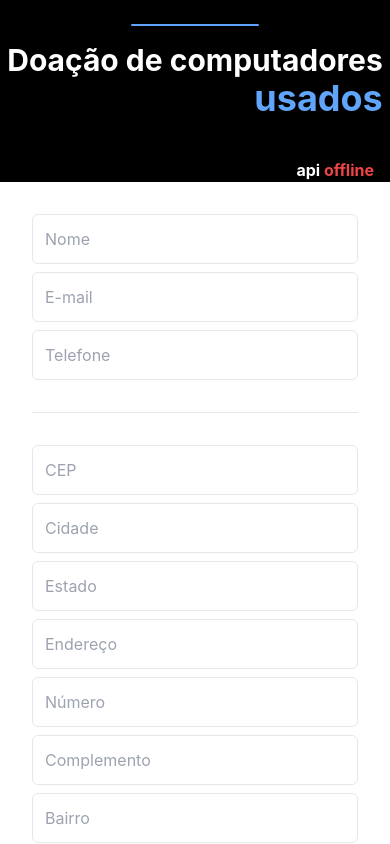
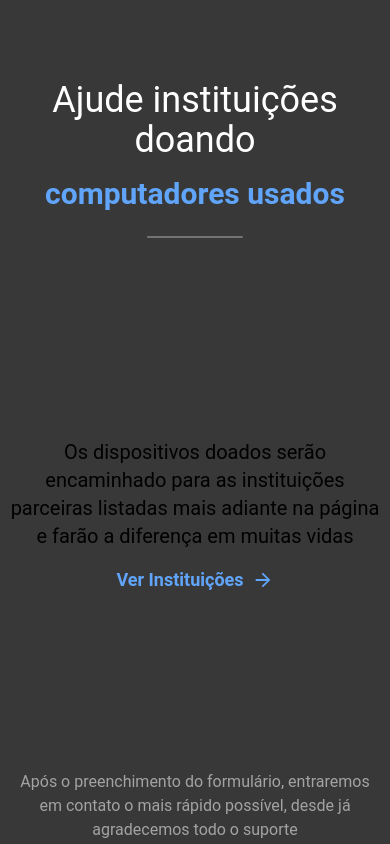
Before and after one commit to abreuthrj/appmasters-doar-computadores, a Next.js app: page / in a window 390 px wide. Shown: the top 844 px of the page. Built offline with nearby package versions, Linux system fonts and the light colour scheme; no server answers.

Commit message:
new: figma layout implemented, institutions page generated, responsive layout done

```diff
--- a/package.json
+++ b/package.json
@@ -15,6 +15,7 @@
     "next": "12.2.3",
     "react": "18.2.0",
     "react-dom": "18.2.0",
+    "react-icons": "^4.4.0",
     "react-input-mask": "^2.0.4",
     "react-redux": "^8.0.2",
     "redux": "^4.2.0"
--- a/src/components/Form/DeviceSection/index.tsx
+++ b/src/components/Form/DeviceSection/index.tsx
@@ -73,7 +73,7 @@ export default function DeviceSection() {
             onChange={(evt) =>
               handleChangeDeviceType(i, "type", evt.target.value)
             }
-            className="p-3 bg-transparent border rounded-md outline-none text-gray-800"
+            className="p-3 bg-transparent border rounded-md outline-none text-gray-800 w-full"
           >
             <option value="notebook">Notebook</option>
             <option value="desktop">Desktop</option>
@@ -83,7 +83,7 @@ export default function DeviceSection() {
             <option value="scanner">Scanner</option>
           </select>
 
-          <div className="flex flex-col gap-2">
+          <div className="flex flex-col gap-2 ">
             <label>
               <input
                 type="radio"
--- a/src/components/Form/index.tsx
+++ b/src/components/Form/index.tsx
@@ -201,7 +201,10 @@ export default function Form(props: FormProps) {
   };
 
   return (
-    <form onSubmit={handleFormSubmit} className="bg-white p-8 md:rounded-md">
+    <form
+      onSubmit={handleFormSubmit}
+      className="bg-white xl:px-16 py-16 px-4 md:rounded-md lg:max-h-[680px] max-h-max lg:overflow-y-auto overflow-y-hidden"
+    >
       <div
         className={classNames({
           "flex flex-col gap-2": true,
--- a/src/pages/index.tsx
+++ b/src/pages/index.tsx
@@ -1,11 +1,13 @@
 import classNames from "classnames";
 import Head from "next/head";
-import { useEffect, useState } from "react";
+import React, { useEffect, useState } from "react";
 import { Form, Snackbar } from "../components";
 import FormProvider from "../components/Form/utils/FormProvider";
 import Image from "next/image";
 import { apiFetchStatus } from "../store/api";
 import { useStoreSelector } from "../store/store";
+import Link from "next/link";
+import { MdArrowForward } from "react-icons/md";
 
 export default function Home() {
   const [alive, setAlive] = useState(false);
@@ -28,47 +30,68 @@ export default function Home() {
   }, []);
 
   return (
-    <div className="flex flex-col h-full">
+    <React.Fragment>
+      <div className="flex lg:flex-nowrap flex-wrap h-full lg:px-12 px-2 gap-32 items-stretch py-20 lg:py-0 2xl:px-40">
         <Head>
           <title>Doação de Computadores</title>
           <meta name="description" content="Doação de computadores usados" />
           <link rel="icon" href="/favicon.ico" />
         </Head>
 
-      <header className="flex flex-wrap justify-center">
-        {/* <div className="w-full bg-white flex items-center justify-center mb-14 pt-1">
-          <Image src={require("../assets/logo.png")} width={48} height={48} />
-        </div> */}
+        <header className="flex flex-col my-auto lg:w-5/12 w-full gap-44">
+          <div className="flex flex-col lg:items-end items-center text-center lg:text-left w-full">
+            <h1 className="text-4xl lg:text-5xl text-white">
+              Ajude instituições doando
+            </h1>
 
-        <div className="my-6 flex flex-col items-center">
-          <span className="block border-b-2 border-blue-400 mb-4 w-32 rounded-full"></span>
+            <h1 className="text-3xl lg:text-4xl font-bold text-blue-400 lg:text-right w-full mt-4">
+              computadores usados
+            </h1>
 
-          <h1 className="text-3xl font-bold text-white">
-            Doação de computadores
-          </h1>
-          <h1 className="text-4xl font-bold text-blue-400 text-right w-full">
-            usados
-          </h1>
+            <span className="block border-b-2 border-neutral-500 my-6 w-24 rounded-full"></span>
           </div>
+
+          <div>
+            <p className="text-xl text-center xl:text-left">
+              Os dispositivos doados serão encaminhado para as instituições
+              parceiras listadas mais adiante na página e farão a diferença em
+              muitas vidas
+            </p>
+
+            <Link href={"/instituicoes"}>
+              <div className="xl:float-right justify-center xl:justify-start text-blue-400 flex items-center gap-2 mt-4 cursor-pointer">
+                <span className="font-bold text-lg">Ver Instituições</span>
+                <MdArrowForward size={22} />
+              </div>
+            </Link>
+          </div>
+
+          <p className="text-neutral-400 xl:text-left text-center">
+            Após o preenchimento do formulário, entraremos em contato o mais
+            rápido possível, desde já agradecemos todo o suporte
+          </p>
         </header>
 
-      <main className="flex flex-grow justify-center md:py-10">
-        <div className="xl:w-[800px] md:w-8/12 w-12/12 mx-auto">
-          <p className="mt-4 font-bold text-right text-white px-4 md:px-0">
-            api{" "}
+        <main className="flex lg:w-7/12 w-full lg:items-center">
+          <div className="lg:mx-auto w-full lg:w-auto">
+            <div className="flex justify-end mb-2">
+              <div className="flex items-center gap-2 font-bold text-neutral-500 border border-neutral-500 rounded-md px-4 py-1 text-xs">
+                API{" "}
                 <span
                   className={classNames({
-                "text-green-400": alive,
-                "text-red-500": !alive,
+                    "inline-flex w-4 h-4 rounded-full": true,
+                    "bg-green-400": alive,
+                    "bg-red-500": !alive,
                   })}
-            >
-              {alive ? "online" : "offline"}
-            </span>
-          </p>
+                ></span>
+              </div>
+            </div>
 
             <FormProvider>
               <Form />
             </FormProvider>
+          </div>
+        </main>
       </div>
 
       <Snackbar
@@ -77,7 +100,6 @@ export default function Home() {
         duration={snackbar.duration}
         type={snackbar.type}
       />
-      </main>
-    </div>
+    </React.Fragment>
   );
 }
--- /dev/null
+++ b/src/pages/instituicoes.tsx
@@ -0,0 +1,3 @@
+export default function Instituicoes() {
+  return <></>;
+}
--- a/src/styles/globals.css
+++ b/src/styles/globals.css
@@ -6,7 +6,7 @@ html,
 body {
   padding: 0;
   margin: 0;
-  font-family: -apple-system, BlinkMacSystemFont, Segoe UI, Roboto, Oxygen,
+  font-family: Roboto, -apple-system, BlinkMacSystemFont, Segoe UI, Oxygen,
     Ubuntu, Cantarell, Fira Sans, Droid Sans, Helvetica Neue, sans-serif;
 }
 
@@ -32,5 +32,5 @@ a {
 
 html, body, #__next {
   height: 100%;
-  background-color: black;
+  background-color: #383838;
 }
```
Also changed, not shown: 1 other file (tests, documents, lock files or other folders). Lines whose indentation alone changed are shown as unchanged.
